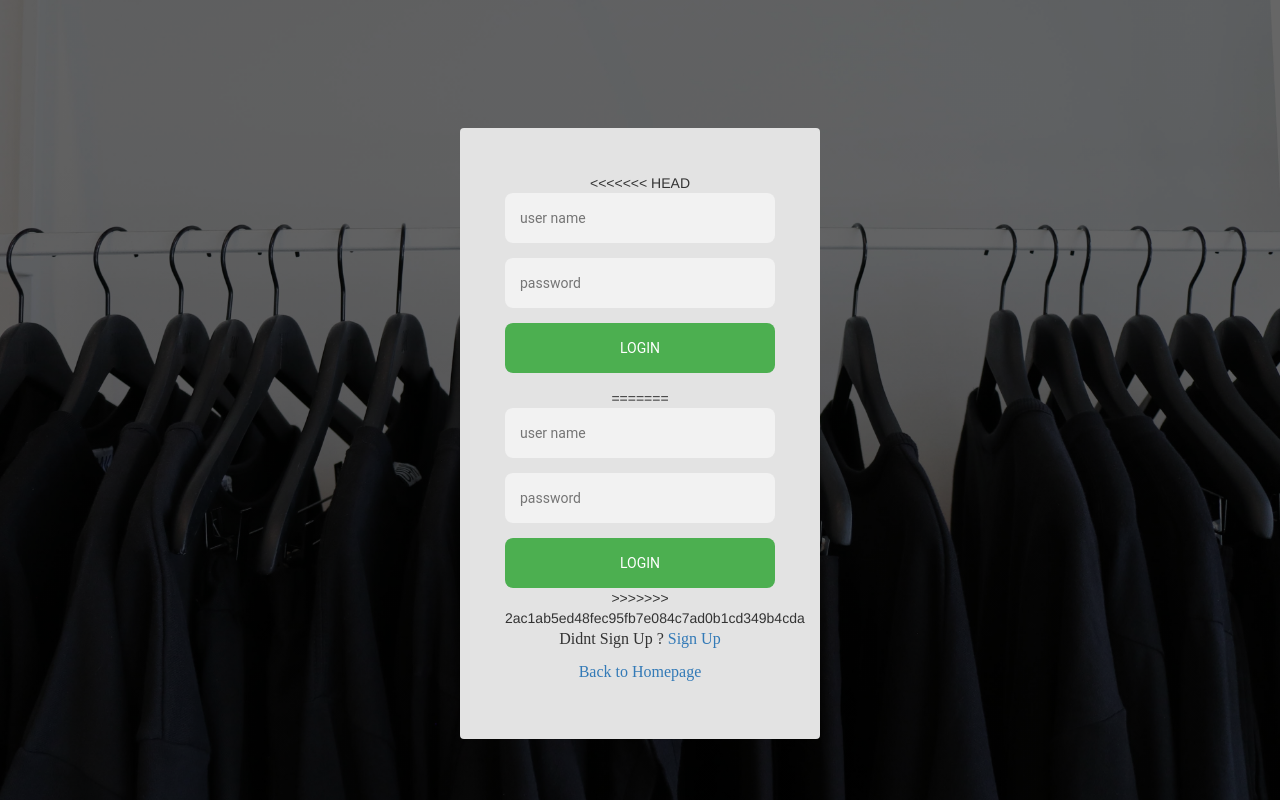
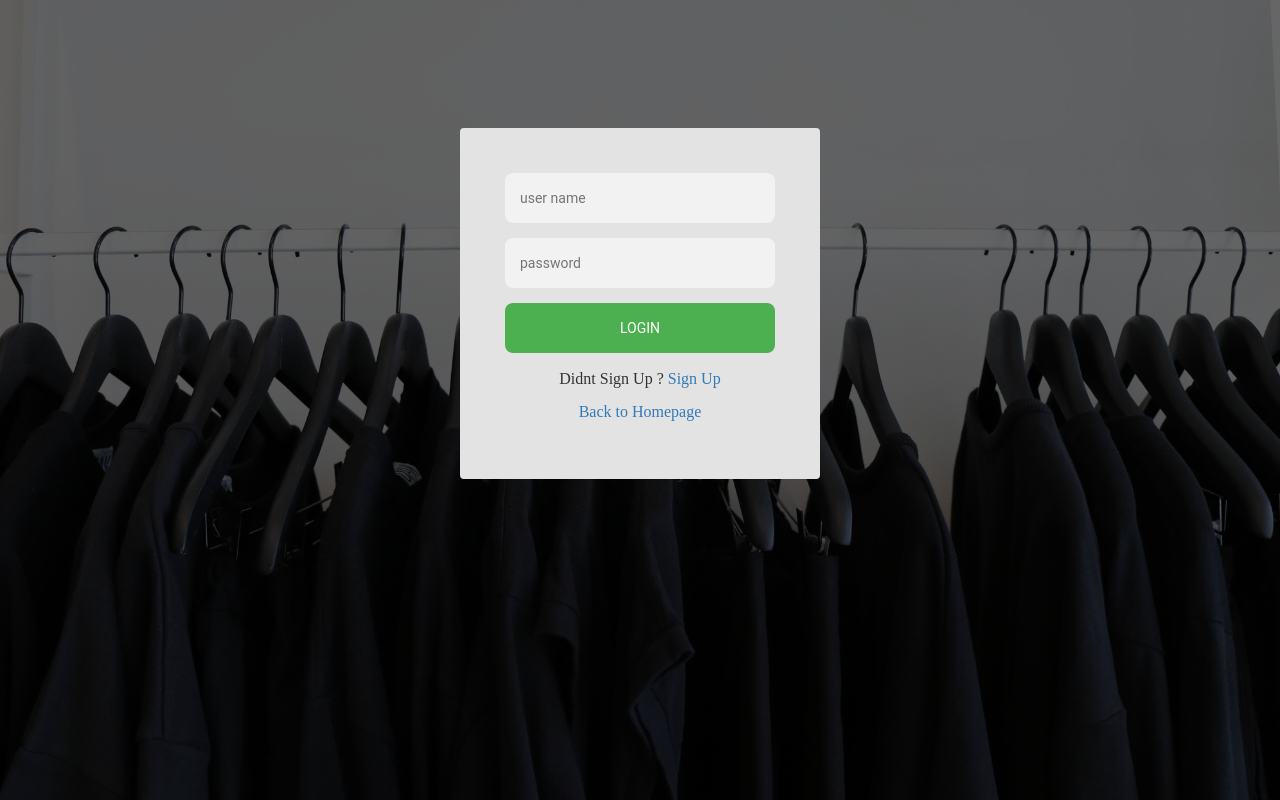
Before and after one commit to KhushulPatel1218/Clothing-Store, a website: page login.html in a window 1280 px wide. Drawn offline with nearby package versions, Linux system fonts and the light colour scheme; files whose address does not match are found by name.

Commit message:
login change 2

```diff
--- a/login.html
+++ b/login.html
@@ -16,7 +16,7 @@
         <input type ="text" id="password" placeholder="password"/>
         <button id ="btn">Create Account</button>
         <p class="message">Already Signed Up ? <a href="#">Login</a></p>
-        <p class="message"><a href="groupproject.html">Back to Homepage</a></p>
+        <p class="message"><a href="mens.html">Back to Homepage</a></p>
         <div id="msg">
             <pre></pre>
         </div>
@@ -25,21 +25,14 @@
 
 
         <form class ="login-form">
-<<<<<<< HEAD
         <input type="text" id="usernam" placeholder="user name"/>
         <input type="password" id="passwor" placeholder="password"/>
 
       <!-- <a href="groupproject.html" class="button">Login</a>-->
        <input type="button" value="Login" onclick="javascript:validate()"/>
         <!--<button onclick="groupproject.html">Login</button> -->
-=======
-        <input type="text" id="username" placeholder="user name"/>
-        <input type="password" id="password" placeholder="password"/>
-       <a href="index.html"><button>Login</button></a>
-        <!--<button onclick="groupproject.html">Login</button>-->
->>>>>>> 2ac1ab5ed48fec95fb7e084c7ad0b1cd349b4cda
         <p class="message">Didnt Sign Up ? <a href="#">Sign Up</a></p>
-        <p class="message"><a href="index.html">Back to Homepage</a></p>
+        <p class="message"><a href="mens.html">Back to Homepage</a></p>
     </form>
         </div>
         </div>
```
